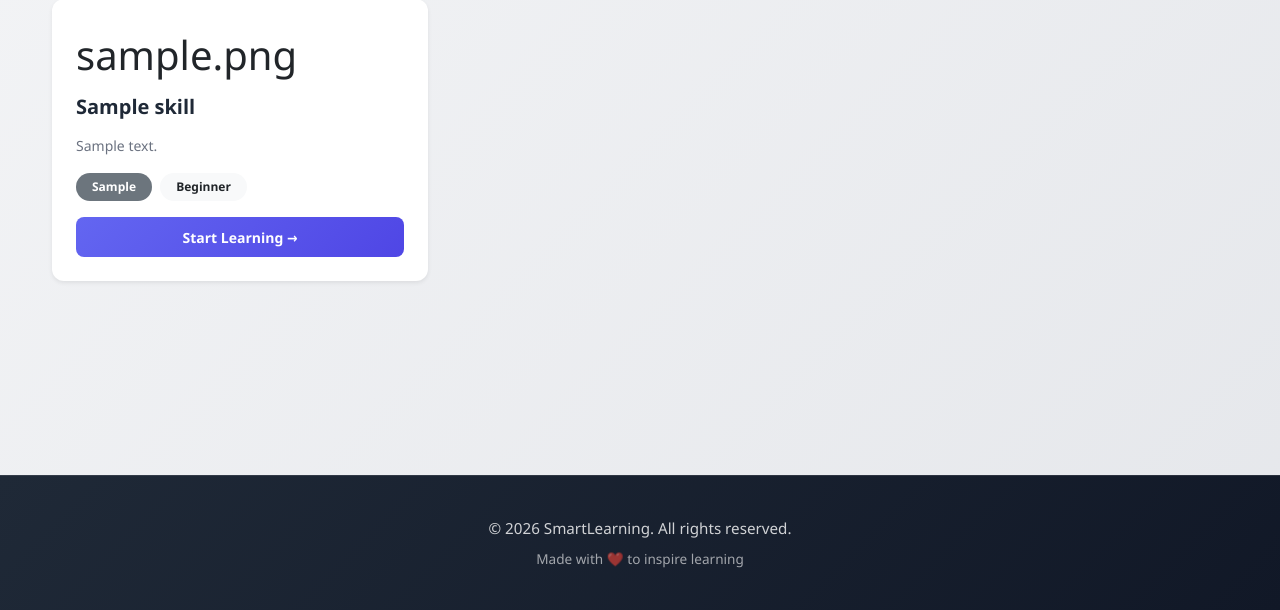
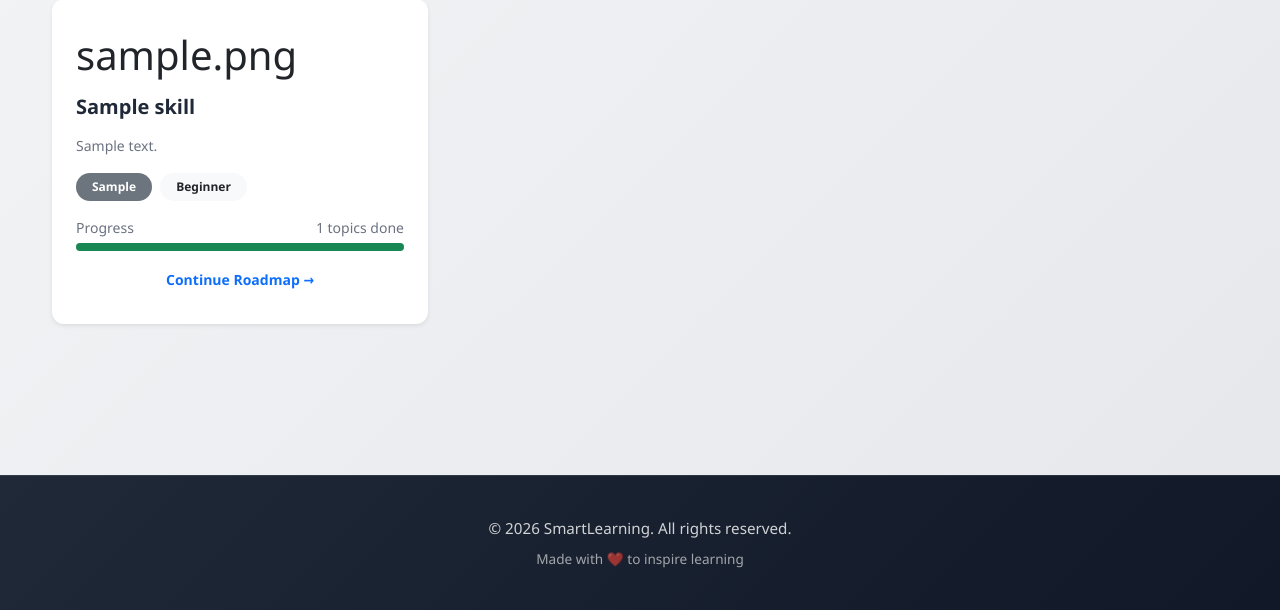
Before and after one commit to RajuRoopani/DSL, a Django app: page /dashboard/ in a window 1280 px wide. Shown: the part 190-800 px from the top of the page. Run offline with Django 3.2, Linux system fonts and the light colour scheme; a user stored in the database is signed in; tables that the repository leaves empty hold one stand-in row (values such as "Sample post"); parts of the project's set-up code (start-up, migrations or seed data) failed here and were passed over.

Commit message:
fix: restore Roadmap progress queries in dashboard view
The upstream simplification removed Roadmap/RoadmapTopicProgress queries
which caused the template's progress bars and Continue Roadmap buttons
to never render (card.roadmap was always None).

- Restore full Roadmap + RoadmapTopicProgress queries with try/except
  guard so missing tables still degrade gracefully
- Fix Continue Roadmap link to route through /roadmap/generate/?next=
  so the React token handoff happens correctly before loading the roadmap
- Fix Start Learning link to use /roadmap/generate/ without stale ?skill=
  param that generate_view did not handle

```diff
--- a/smartlearning/dashboard/templates/dashboard/dashboard.html
+++ b/smartlearning/dashboard/templates/dashboard/dashboard.html
@@ -42,13 +42,13 @@
           </div>
         </div>
         <a
-          href="/roadmap/{{ card.roadmap.id }}/"
+          href="/roadmap/generate/?next=/roadmap/{{ card.roadmap.id }}"
           class="btn btn-outline-primary btn-sm mt-auto"
           >Continue Roadmap →</a
         >
         {% else %}
         <a
-          href="/roadmap/generate/?skill={{ card.skill.id }}"
+          href="/roadmap/generate/"
           class="btn btn-primary btn-sm mt-auto"
           >Start Learning →</a
         >
--- a/smartlearning/dashboard/views.py
+++ b/smartlearning/dashboard/views.py
@@ -1,33 +1,37 @@
 from django.contrib.auth.decorators import login_required
 from django.shortcuts import render
-from roadmap.models import Skill, Topic
-from users.models import Profile
+from roadmap.models import Skill, Topic, Roadmap, RoadmapTopicProgress
 
 
 @login_required
 def dashboard_view(request):
-    """Dashboard showing user's learning progress and skills."""
-    skills = Skill.objects.order_by('-popularity_score', 'name')[:10]
+    skills = Skill.objects.order_by('-popularity_score', 'name')
 
-    user_profile = None
-    if request.user.is_authenticated:
-        try:
-            user_profile = request.user.profile
-        except:
-            user_profile = None
+    roadmaps_by_skill = {}
+    try:
+        for roadmap in Roadmap.objects.filter(user=request.user).select_related('skill'):
+            total = Topic.objects.filter(skill=roadmap.skill, status='published').count()
+            done = RoadmapTopicProgress.objects.filter(roadmap=roadmap, completed=True).count()
+            percent = round(done / total * 100) if total > 0 else 0
+            roadmaps_by_skill[roadmap.skill_id] = {
+                'roadmap': roadmap,
+                'percent_complete': percent,
+                'topics_completed': done,
+            }
+    except Exception:
+        pass
 
     skill_cards = []
     for skill in skills:
-        topics = Topic.objects.filter(skill=skill, status='published').count()
+        info = roadmaps_by_skill.get(skill.id, {})
         skill_cards.append({
             'skill': skill,
-            'topics_count': topics,
+            'roadmap': info.get('roadmap'),
+            'percent_complete': info.get('percent_complete', 0),
+            'topics_completed': info.get('topics_completed', 0),
         })
 
-    return render(request, 'dashboard/dashboard.html', {
-        'skill_cards': skill_cards,
-        'user_profile': user_profile,
-    })
+    return render(request, 'dashboard/dashboard.html', {'skill_cards': skill_cards})
 
 
 def leaderboard_view(request):
```
